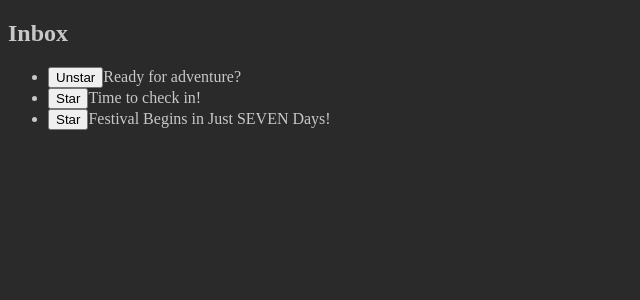
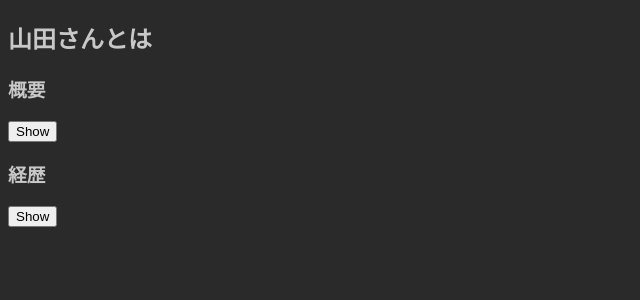
Before and after one commit to keisuke2236/react, a React (Create React App) app: page / in a window 1280 px wide. Shown: the top 300 px of the page, without its empty margins (0-640 px from the left). Built offline with nearby package versions, Linux system fonts and the light colour scheme.

Commit message:
別のコンポーネントで別に動作する状態

```diff
--- a/src/5-3/App.js
+++ b/src/5-3/App.js
@@ -1,44 +1,33 @@
 import { useState } from 'react';
-import { initialLetters } from './data.js';
-import Letter from './Letter.js';
 
-export default function MailClient() {
-  const [letters, setLetters] = useState(initialLetters);
-  const [highlightedId, setHighlightedId] = useState(null);
-
-  function handleHover(letterId) {
-    setHighlightedId(letterId);
-  }
-
-  function handleStar(starredId) {
-    setLetters(letters.map(letter => {
-      if (letter.id === starredId) {
-        return {
-          ...letter,
-          isStarred: !letter.isStarred
-        };
-      } else {
-        return letter;
-      }
-    }));
-  }
+function Panel({ title, children }) {
+  const [isActive, setIsActive] = useState(false);
 
   return (
+    <section className="panel">
+      <h3>{title}</h3>
+      {isActive ? (
+        <p>{children}</p>
+      ) : (
+        <button onClick={() => setIsActive(true)}>
+          Show
+        </button>
+      )}
+    </section>
+  );
+}
+
+export default function Accordion() {
+  return (
     <>
-      <h2>Inbox</h2>
-      <ul>
-        {letters.map(letter => (
-          <Letter
-            key={letter.id}
-            letter={letter}
-            isHighlighted={
-              letter.id === highlightedId
-            }
-            onHover={handleHover}
-            onToggleStar={handleStar}
-          />
-        ))}
-      </ul>
+      <h2>山田さんとは</h2>
+      <Panel title="概要">
+        19940101生まれの大根
+      </Panel>
+      <Panel title="経歴">
+        2010年に大根になる、2020年に大根をやめる
+        そうして2021年に大根になる
+      </Panel>
     </>
   );
 }
```
Also changed, not shown: src/5-2/Letter.js (renamed from src/5-3/Letter.js), src/5-2/data.js (renamed from src/5-3/data.js), 1 other file (tests, documents, lock files or other folders).
